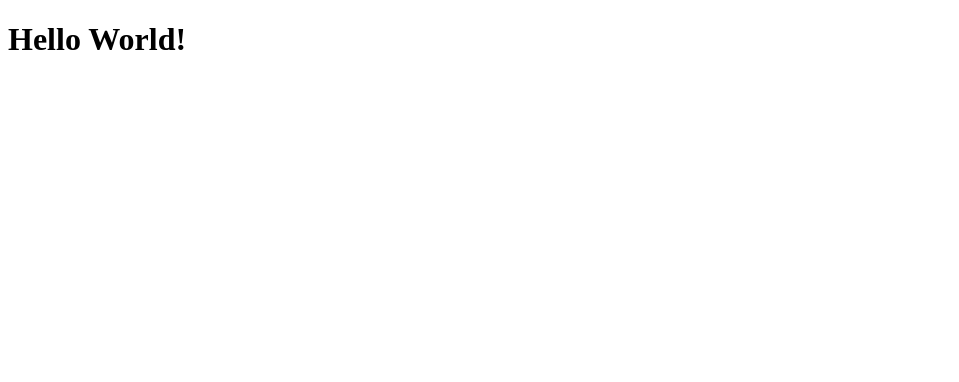
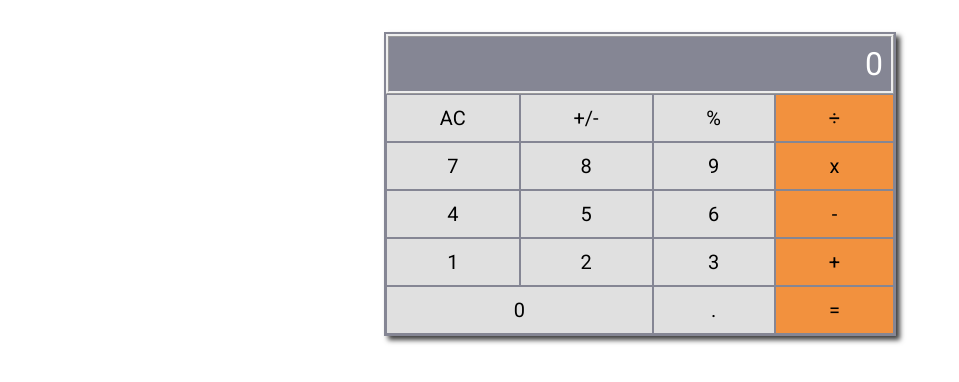
Before and after one commit to MaganaAsiati/math-magicians, a React (Create React App) app: page / in a window 1280 px wide. Shown: the top 382 px of the page, without its empty margins (0-959 px from the left). Built offline with nearby package versions, Linux system fonts and the light colour scheme.

Commit message:
Create calculator component

```diff
--- a/public/index.html
+++ b/public/index.html
@@ -24,7 +24,7 @@
       work correctly both with client-side routing and a non-root public URL.
       Learn how to configure a non-root public URL by running `npm run build`.
     -->
-    <title>React App</title>
+    <title>Math Magicians</title>
   </head>
   <body>
     <noscript>You need to enable JavaScript to run this app.</noscript>
--- a/src/App.js
+++ b/src/App.js
@@ -1,7 +1,10 @@
+import './scss/App.scss';
+import { Calculator } from './components/Calculator';
+
 function App() {
   return (
     <>
-      <h1>Hello World!</h1>
+      <Calculator />
     </>
   );
 }
--- /dev/null
+++ b/src/components/Calculator.js
@@ -0,0 +1,140 @@
+import React, { Component } from 'react';
+import { v4 as uuidv4 } from 'uuid';
+import '../scss/Calculator.scss';
+
+const buttons = [
+  {
+    symbol: 'AC',
+    id: uuidv4(),
+    name: 'AC',
+    color: 'Gray',
+  },
+  {
+    symbol: '+/-',
+    id: uuidv4(),
+    name: 'Inverter',
+    color: 'Gray',
+  },
+  {
+    symbol: '%',
+    id: uuidv4(),
+    name: 'Modulo',
+    color: 'Gray',
+  },
+  {
+    symbol: '÷',
+    id: uuidv4(),
+    name: 'Divide',
+    color: 'Orange',
+  },
+  {
+    symbol: '7',
+    id: uuidv4(),
+    name: 'Seven',
+    color: 'Gray',
+  },
+  {
+    symbol: '8',
+    id: uuidv4(),
+    name: 'Eight',
+    color: 'Gray',
+  },
+  {
+    symbol: '9',
+    id: uuidv4(),
+    name: 'Nine',
+    color: 'Gray',
+  },
+  {
+    symbol: 'x',
+    id: uuidv4(),
+    name: 'Multiply',
+    color: 'Orange',
+  },
+  {
+    symbol: '4',
+    id: uuidv4(),
+    name: 'Four',
+    color: 'Gray',
+  },
+  {
+    symbol: '5',
+    id: uuidv4(),
+    name: 'Five',
+    color: 'Gray',
+  },
+  {
+    symbol: '6',
+    id: uuidv4(),
+    name: 'Six',
+    color: 'Gray',
+  },
+  {
+    symbol: '-',
+    id: uuidv4(),
+    name: 'Minus',
+    color: 'Orange',
+  },
+  {
+    symbol: '1',
+    id: uuidv4(),
+    name: 'One',
+    color: 'Gray',
+  },
+  {
+    symbol: '2',
+    id: uuidv4(),
+    name: 'Two',
+    color: 'Gray',
+  },
+  {
+    symbol: '3',
+    id: uuidv4(),
+    name: 'Three',
+    color: 'Gray',
+  },
+  {
+    symbol: '+',
+    id: uuidv4(),
+    name: 'Plus',
+    color: 'Orange',
+  },
+  {
+    symbol: '0',
+    id: uuidv4(),
+    name: 'Zero',
+    color: 'Gray',
+  },
+  {
+    symbol: '.',
+    id: uuidv4(),
+    name: 'Dot',
+    color: 'Gray',
+  },
+  {
+    symbol: '=',
+    id: uuidv4(),
+    name: 'Equal',
+    color: 'Orange',
+  },
+];
+
+export class Calculator extends Component {
+  constructor(props) {
+    super(props);
+    this.state = {};
+  }
+
+  render() {
+    return (
+      <div className="Calculator">
+        <span className="Display">0</span>
+        <section className="Keypad">
+          {buttons.map((button) => (<button type="button" key={button.id} className={`Button ${button.name} ${button.color}`}>{button.symbol}</button>))}
+        </section>
+      </div>
+    );
+  }
+}
+
+export default Calculator;
--- /dev/null
+++ b/src/scss/App.scss
@@ -0,0 +1,13 @@
+@import url('https://fonts.googleapis.com/css2?family=Roboto&display=swap');
+
+* {
+  box-sizing: border-box;
+  margin: 0;
+  padding: 0;
+  text-decoration: none;
+  font-family: 'Roboto', sans-serif;
+}
+
+body {
+  background-color: white;
+}
--- /dev/null
+++ b/src/scss/Calculator.scss
@@ -0,0 +1,149 @@
+@import url(./App.scss);
+
+$clr-darkgray: #858694;
+$clr-lightgray: #e0e0e0;
+$clr-orange: #f2913e;
+$clr-white: #fff;
+$clr-black: #181818;
+
+.Calculator {
+  margin: 2rem auto 0 auto;
+  width: 80vw;
+  height: auto;
+  background-color: $clr-darkgray;
+  box-shadow: 4px 4px 5px 0 rgba(0, 0, 0, 0.75);
+  border: 2px solid $clr-darkgray;
+}
+
+.Keypad {
+  display: grid;
+  width: 100%;
+  grid-template-areas:
+  "Display Display Display Display"
+  "AC Inverter Modulo Divide"
+  "Seven Eight Nine Multiply"
+  "Four Five Six Minus"
+  "One Two Three Plus"
+  "Zero Zero Dot Equal";
+  cursor: copy;
+}
+
+.Display {
+  display: flex;
+  flex-direction: row;
+  align-items: center;
+  justify-content: flex-end;
+  background-color: $clr-darkgray;
+  grid-area: Display;
+  border-style: ridge;
+  box-shadow: 1px 1px 0.05px 0 $clr-darkgray;
+  padding: 0.5rem;
+  color: $clr-white;
+  font-size: 2rem;
+}
+
+.Button {
+  height: 3rem;
+  display: flex;
+  align-items: center;
+  justify-content: center;
+  border: 1px solid $clr-darkgray;
+  cursor: pointer;
+  font-size: 1.25rem;
+
+  &:active {
+    background-color: #ecf0f1;
+    filter: drop-shadow(1px);
+  }
+}
+
+.Gray {
+  background-color: $clr-lightgray;
+}
+
+.Orange {
+  background-color: $clr-orange;
+}
+
+.AC {
+  grid-area: AC;
+}
+
+.Inverter {
+  grid-area: Inverter;
+}
+
+.Modulo {
+  grid-area: Modulo;
+}
+
+.Divide {
+  grid-area: Divide;
+}
+
+.Seven {
+  grid-area: Seven;
+}
+
+.Eight {
+  grid-area: Eight;
+}
+
+.Nine {
+  grid-area: Nine;
+}
+
+.Multiply {
+  grid-area: Multiply;
+}
+
+.Four {
+  grid-area: Four;
+}
+
+.Five {
+  grid-area: Five;
+}
+
+.Six {
+  grid-area: Six;
+}
+
+.Minus {
+  grid-area: Minus;
+}
+
+.One {
+  grid-area: One;
+}
+
+.Two {
+  grid-area: Two;
+}
+
+.Three {
+  grid-area: Three;
+}
+
+.Plus {
+  grid-area: Plus;
+}
+
+.Zero {
+  grid-area: Zero;
+}
+
+.Dot {
+  grid-area: Dot;
+}
+
+.Equal {
+  grid-area: Equal;
+}
+
+//Desktop Version
+@media screen and (min-width: 768px) {
+  .Calculator {
+    width: 40vw;
+  }
+}
```
